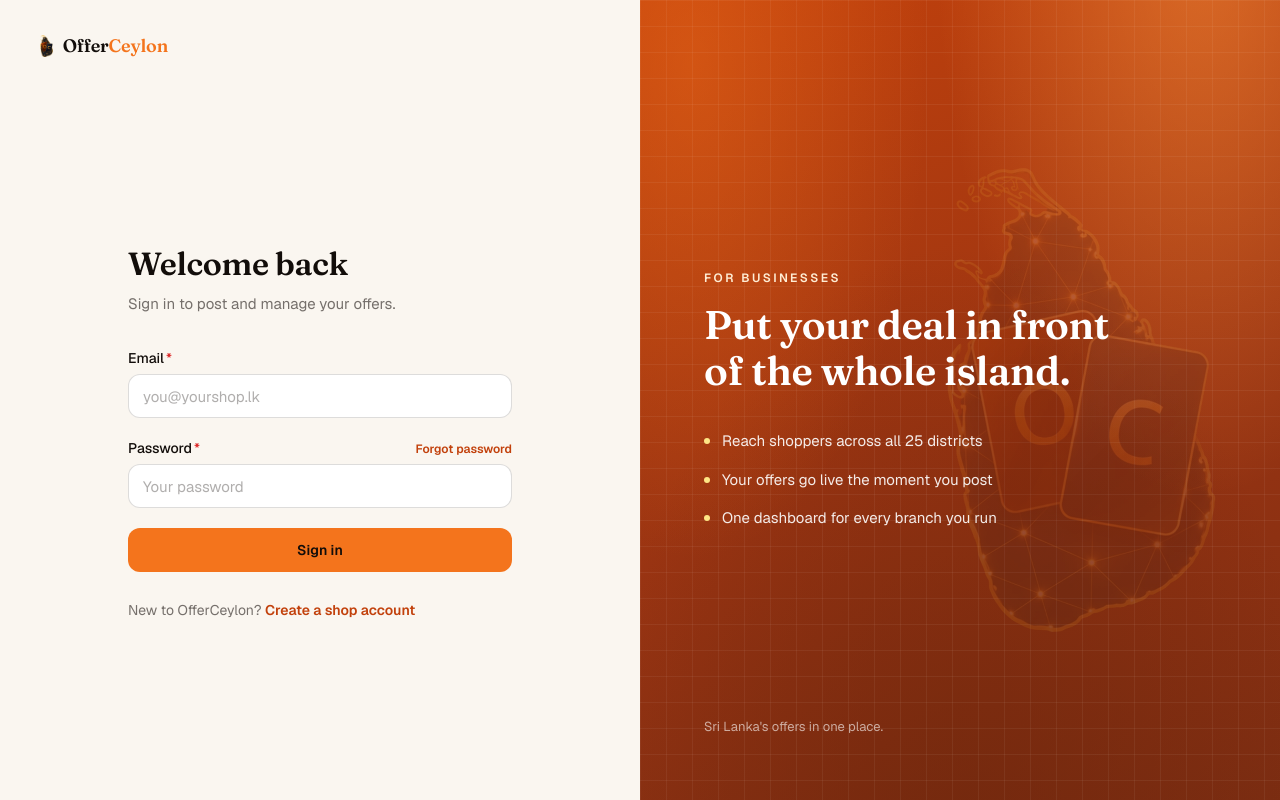
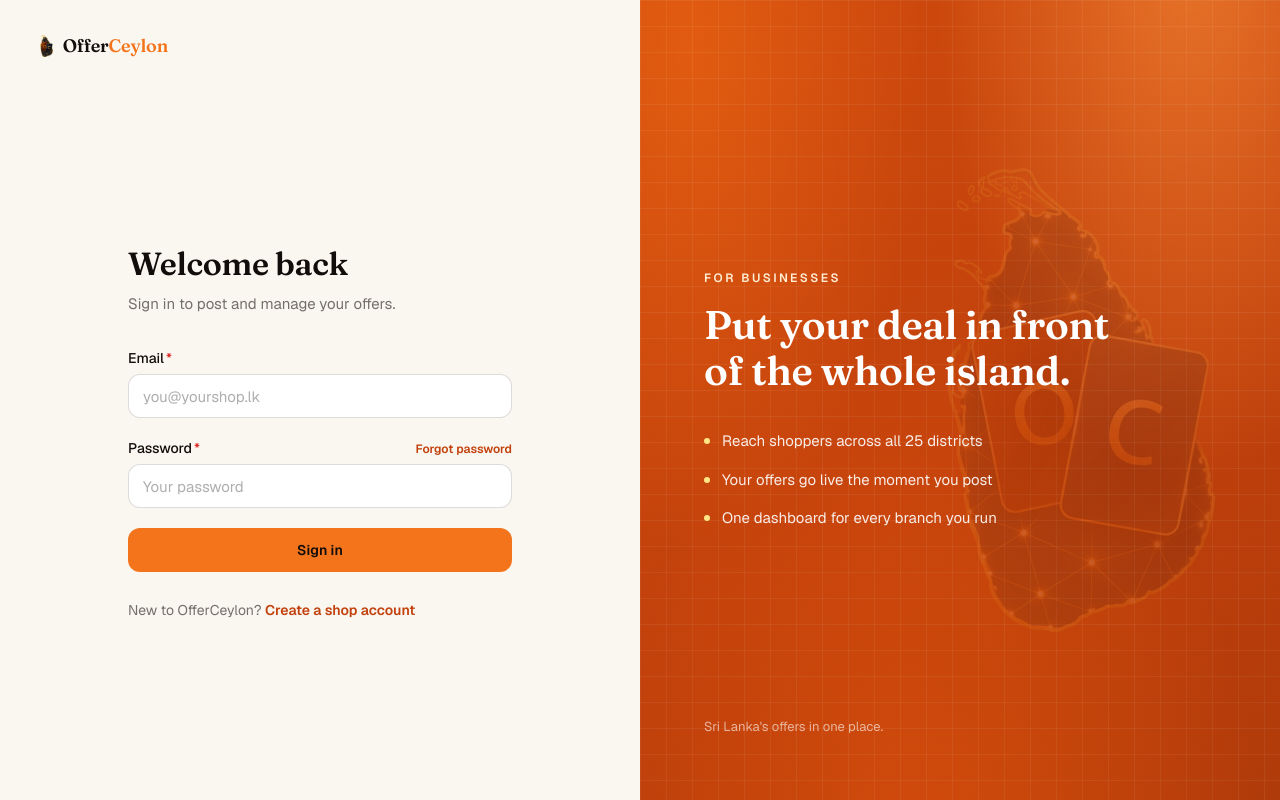
Before and after one commit to diveshkar/offerkade, a Next.js app: page /login in a window 1280 px wide. Built offline with nearby package versions, Linux system fonts and the light colour scheme; no server answers.

Commit message:
ui lit orange back ground changed

```diff
--- a/app/components/AuthSplit.tsx
+++ b/app/components/AuthSplit.tsx
@@ -20,20 +20,8 @@ export default function AuthSplit({
   footer?: ReactNode;
 }) {
   return (
-    <div className="bg-hero relative grid min-h-dvh overflow-hidden lg:grid-cols-2 lg:bg-none">
-      {/* Mobile watermark: taller than the card, so it reads above and below it. */}
-      <Image
-        src="/brand/logo-mark.webp"
-        alt=""
-        width={420}
-        height={725}
-        unoptimized
-        aria-hidden
-        className="pointer-events-none absolute left-1/2 top-1/2 h-[88%] w-auto -translate-x-1/2 -translate-y-1/2 object-contain opacity-[0.16] lg:hidden"
-      />
-
-      {/* Below lg the orange sits behind the form, so the card floats on it. */}
-      <section className="relative flex flex-col lg:bg-paper">
+    <div className="grid min-h-dvh lg:grid-cols-2">
+      <section className="flex flex-col bg-paper">
         <div className="px-6 pt-8 sm:px-10">
           <Link href="/" className="inline-flex items-center gap-2.5">
             <Image
@@ -44,15 +32,15 @@ export default function AuthSplit({
               unoptimized
               className="h-[22px] w-auto object-contain"
             />
-            <span className="font-display text-lg font-semibold tracking-tight text-white lg:text-coal-deep">
-              Offer<span className="text-amber-200 lg:text-flame">Ceylon</span>
+            <span className="font-display text-lg font-semibold tracking-tight text-coal-deep">
+              Offer<span className="text-flame">Ceylon</span>
             </span>
           </Link>
         </div>
 
-        <div className="flex flex-1 items-center justify-center px-4 py-10 sm:px-10 sm:py-12">
-          <div className="w-full max-w-sm max-lg:rounded-2xl max-lg:bg-paper max-lg:p-6 max-lg:shadow-[0_24px_60px_-24px_rgba(60,20,4,0.55)]">
-            <h1 className="font-display text-[28px] font-semibold leading-tight tracking-tight text-coal-deep sm:text-[32px]">
+        <div className="flex flex-1 items-center justify-center px-6 py-12 sm:px-10">
+          <div className="w-full max-w-sm">
+            <h1 className="font-display text-[32px] font-semibold leading-tight tracking-tight text-coal-deep">
               {title}
             </h1>
             {subtitle && <p className="mt-2 text-[15px] leading-6 text-coal/60">{subtitle}</p>}
--- a/app/globals.css
+++ b/app/globals.css
@@ -110,16 +110,16 @@ body {
   animation: rise 0.5s cubic-bezier(0.22, 1, 0.36, 1) both;
 }
 
-/* Orange brand band used by the hero and the auth panel.
-   Deep flame base so white text clears WCAG AA. */
+/* Orange brand band for the hero and the auth panel.
+   Every layer stays in the flame range, no brown or black mixing. */
 .bg-hero {
-  background-color: #b23c09;
+  background-color: #c2410c;
   background-image:
-    linear-gradient(rgba(255, 255, 255, 0.055) 1px, transparent 1px),
-    linear-gradient(90deg, rgba(255, 255, 255, 0.055) 1px, transparent 1px),
-    radial-gradient(70% 120% at 88% -10%, rgba(251, 146, 60, 0.55), transparent 60%),
-    radial-gradient(60% 100% at 8% 8%, rgba(244, 116, 28, 0.40), transparent 62%),
-    radial-gradient(85% 120% at 50% 115%, rgba(109, 38, 12, 0.75), transparent 70%),
-    linear-gradient(160deg, #c2410c 0%, #9a3412 55%, #7c2d12 100%);
+    linear-gradient(rgba(255, 255, 255, 0.06) 1px, transparent 1px),
+    linear-gradient(90deg, rgba(255, 255, 255, 0.06) 1px, transparent 1px),
+    radial-gradient(65% 110% at 86% -8%, rgba(251, 146, 60, 0.60), transparent 62%),
+    radial-gradient(55% 95% at 8% 6%, rgba(249, 115, 22, 0.45), transparent 66%),
+    radial-gradient(75% 100% at 45% 112%, rgba(234, 88, 12, 0.55), transparent 70%),
+    linear-gradient(150deg, #cf4a0d 0%, #c2410c 55%, #b03b0a 100%);
   background-size: 26px 26px, 26px 26px, auto, auto, auto, auto;
 }
```
